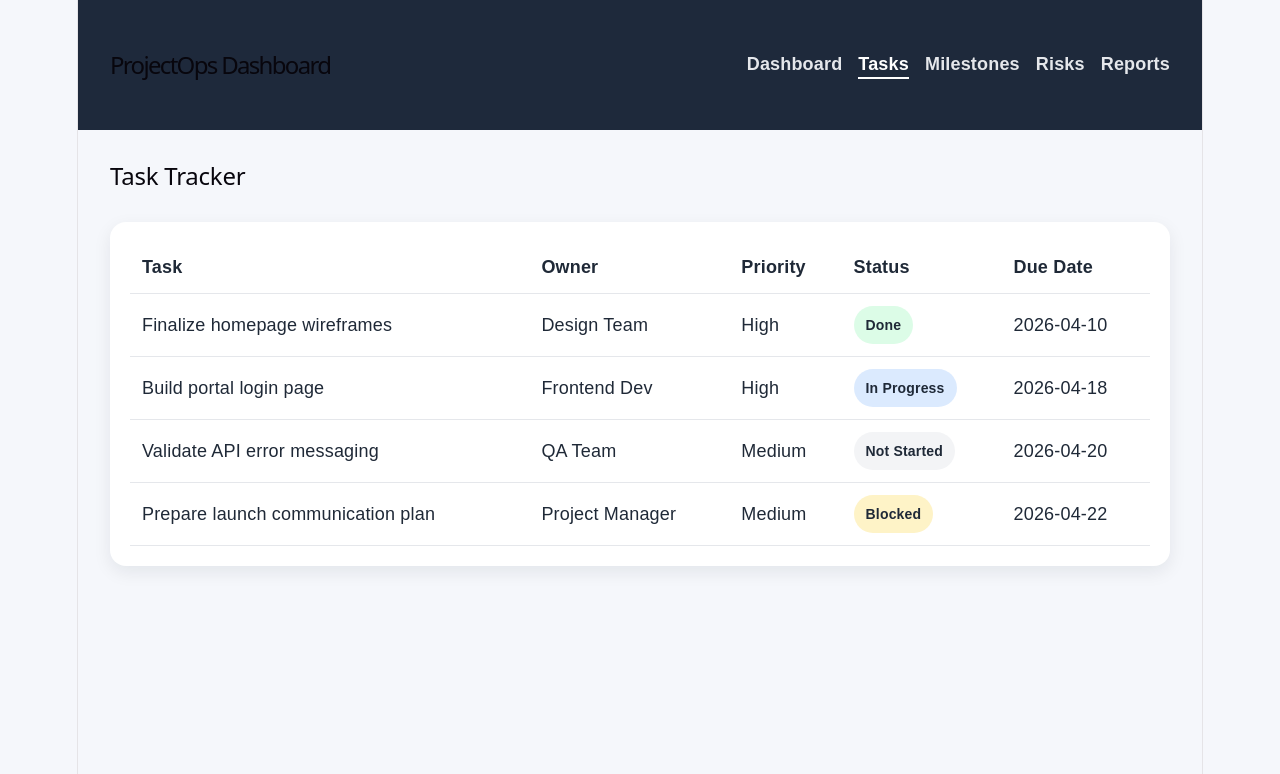
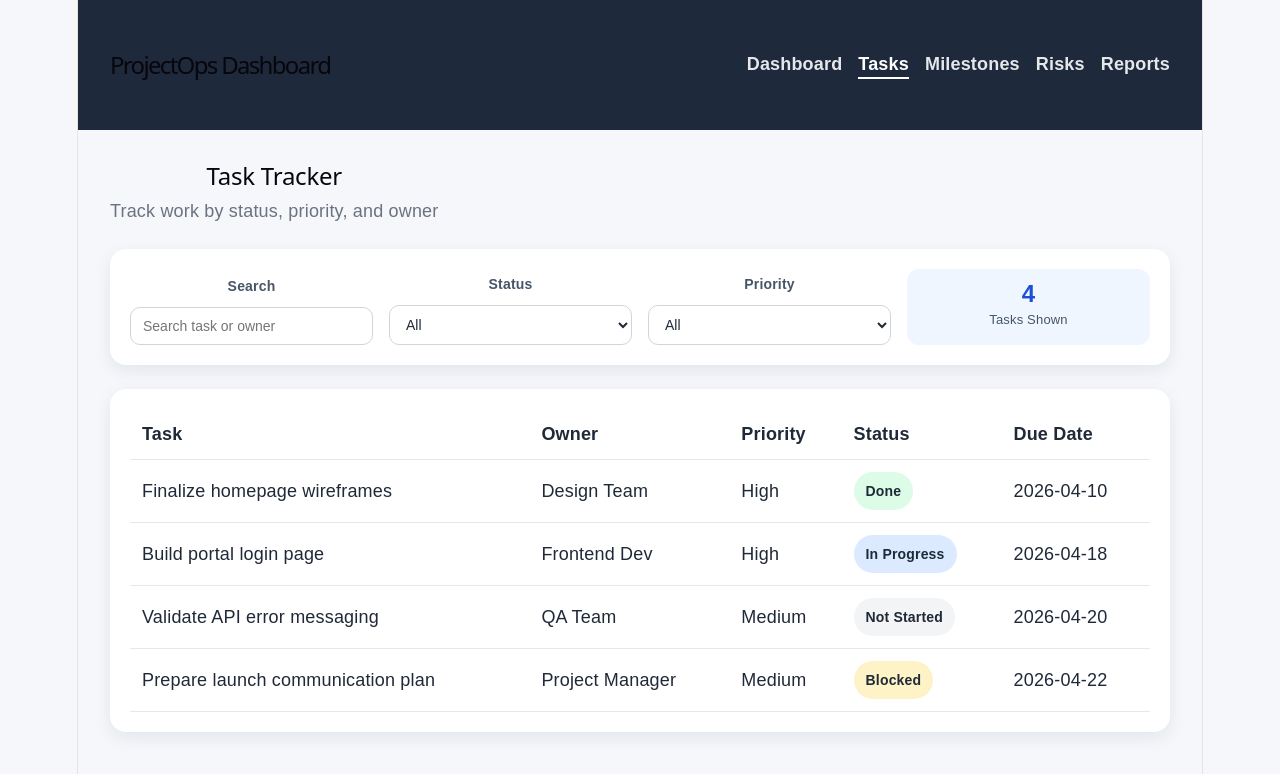
Before and after one commit to momycani/projectops-dashboard, a React (Vite) app: page /tasks in a window 1280 px wide. Shown: the top 774 px of the page. Built offline with nearby package versions, Linux system fonts and the light colour scheme.

Commit message:
Add filtering and search to task bar

```diff
--- a/src/index.css
+++ b/src/index.css
@@ -300,3 +300,65 @@ td {
 .status-badge.not-started {
   background: #f3f4f6;
 }
+
+.filter-bar {
+  display: grid;
+  grid-template-columns: repeat(auto-fit, minmax(180px, 1fr));
+  gap: 16px;
+  align-items: end;
+  margin-bottom: 24px;
+}
+
+.filter-group {
+  display: flex;
+  flex-direction: column;
+  gap: 8px;
+}
+
+.filter-group label {
+  font-size: 14px;
+  font-weight: 700;
+  color: #475569;
+}
+
+.filter-group input,
+.filter-group select {
+  padding: 10px 12px;
+  border: 1px solid #d1d5db;
+  border-radius: 10px;
+  font-size: 14px;
+  background: white;
+  color: #1f2937;
+}
+
+.filter-group input:focus,
+.filter-group select:focus {
+  outline: 2px solid #93c5fd;
+  border-color: #60a5fa;
+}
+
+.task-count {
+  background: #eff6ff;
+  border-radius: 12px;
+  padding: 12px;
+  text-align: center;
+}
+
+.task-count span {
+  display: block;
+  font-size: 24px;
+  font-weight: 700;
+  color: #1d4ed8;
+}
+
+.task-count p {
+  font-size: 13px;
+  color: #475569;
+}
+
+.empty-state {
+  text-align: center;
+  padding: 24px;
+  color: #6b7280;
+  font-style: italic;
+}
--- a/src/pages/Tasks.tsx
+++ b/src/pages/Tasks.tsx
@@ -1,11 +1,89 @@
+import { useMemo, useState } from 'react';
 import StatusBadge from '../components/StatusBadge';
 import { tasks } from '../data/mockData';
+import type { TaskStatus, Priority } from '../types';
 
 export default function Tasks() {
+  const [statusFilter, setStatusFilter] = useState<'All' | TaskStatus>('All');
+  const [priorityFilter, setPriorityFilter] = useState<'All' | Priority>('All');
+  const [searchTerm, setSearchTerm] = useState('');
+
+  const filteredTasks = useMemo(() => {
+    return tasks.filter((task) => {
+      const matchesStatus =
+        statusFilter === 'All' || task.status === statusFilter;
+
+      const matchesPriority =
+        priorityFilter === 'All' || task.priority === priorityFilter;
+
+      const matchesSearch =
+        task.title.toLowerCase().includes(searchTerm.toLowerCase()) ||
+        task.owner.toLowerCase().includes(searchTerm.toLowerCase());
+
+      return matchesStatus && matchesPriority && matchesSearch;
+    });
+  }, [statusFilter, priorityFilter, searchTerm]);
+
   return (
     <div>
       <div className="page-header">
-        <h2>Task Tracker</h2>
+        <div>
+          <h2>Task Tracker</h2>
+          <p className="subtext">
+            Track work by status, priority, and owner
+          </p>
+        </div>
+      </div>
+
+      <div className="card filter-bar">
+        <div className="filter-group">
+          <label htmlFor="search">Search</label>
+          <input
+            id="search"
+            type="text"
+            placeholder="Search task or owner"
+            value={searchTerm}
+            onChange={(e) => setSearchTerm(e.target.value)}
+          />
+        </div>
+
+        <div className="filter-group">
+          <label htmlFor="statusFilter">Status</label>
+          <select
+            id="statusFilter"
+            value={statusFilter}
+            onChange={(e) =>
+              setStatusFilter(e.target.value as 'All' | TaskStatus)
+            }
+          >
+            <option value="All">All</option>
+            <option value="Not Started">Not Started</option>
+            <option value="In Progress">In Progress</option>
+            <option value="Blocked">Blocked</option>
+            <option value="Done">Done</option>
+          </select>
+        </div>
+
+        <div className="filter-group">
+          <label htmlFor="priorityFilter">Priority</label>
+          <select
+            id="priorityFilter"
+            value={priorityFilter}
+            onChange={(e) =>
+              setPriorityFilter(e.target.value as 'All' | Priority)
+            }
+          >
+            <option value="All">All</option>
+            <option value="High">High</option>
+            <option value="Medium">Medium</option>
+            <option value="Low">Low</option>
+          </select>
+        </div>
+
+        <div className="task-count">
+          <span>{filteredTasks.length}</span>
+          <p>Tasks Shown</p>
+        </div>
       </div>
 
       <div className="table-card">
@@ -20,15 +98,25 @@ export default function Tasks() {
             </tr>
           </thead>
           <tbody>
-            {tasks.map((task) => (
+            {filteredTasks.map((task) => (
               <tr key={task.id}>
                 <td>{task.title}</td>
                 <td>{task.owner}</td>
                 <td>{task.priority}</td>
-                <td><StatusBadge status={task.status} /></td>
+                <td>
+                  <StatusBadge status={task.status} />
+                </td>
                 <td>{task.dueDate}</td>
               </tr>
             ))}
+
+            {filteredTasks.length === 0 && (
+              <tr>
+                <td colSpan={5} className="empty-state">
+                  No tasks match your current filters.
+                </td>
+              </tr>
+            )}
           </tbody>
         </table>
       </div>
```
